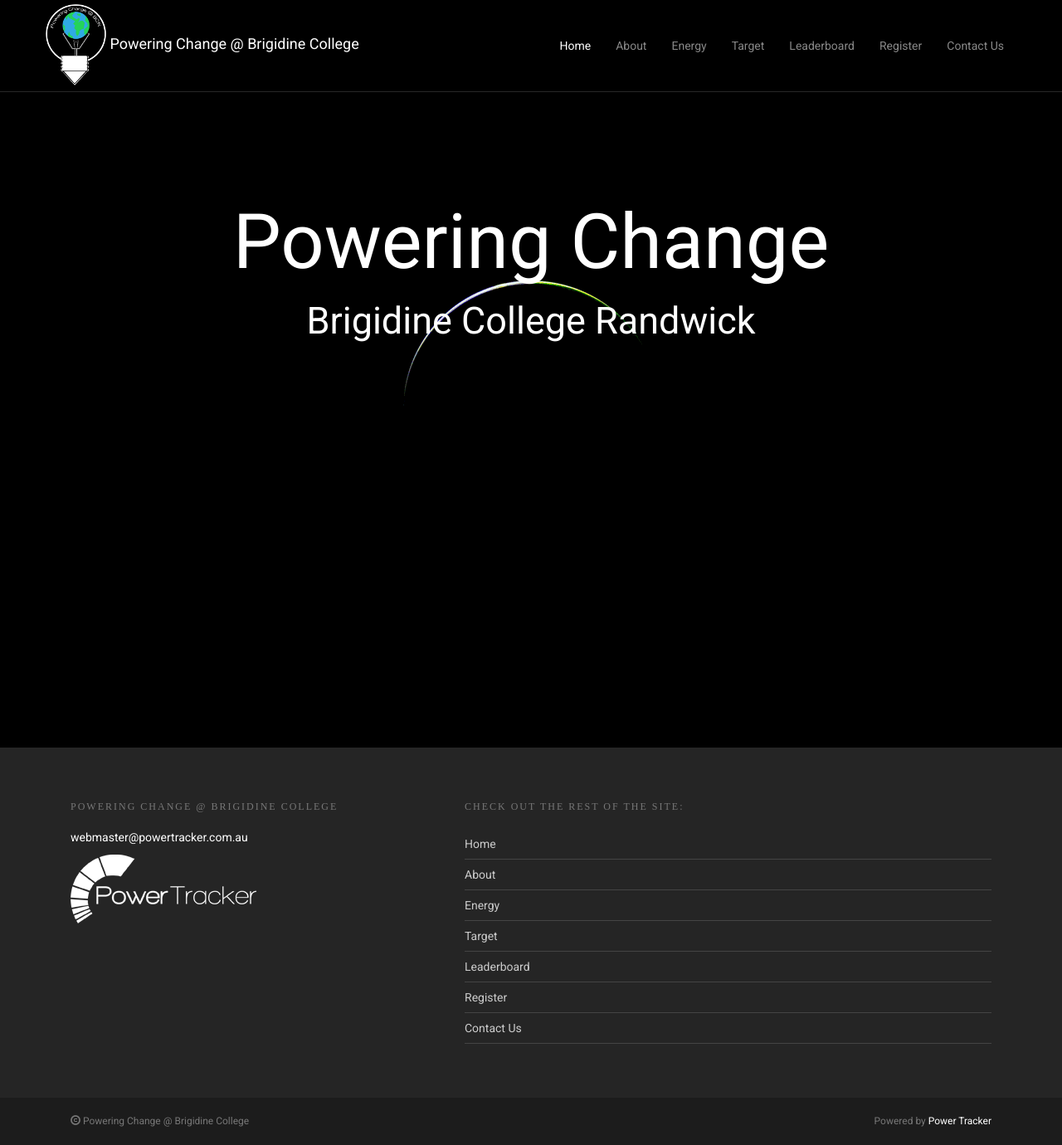
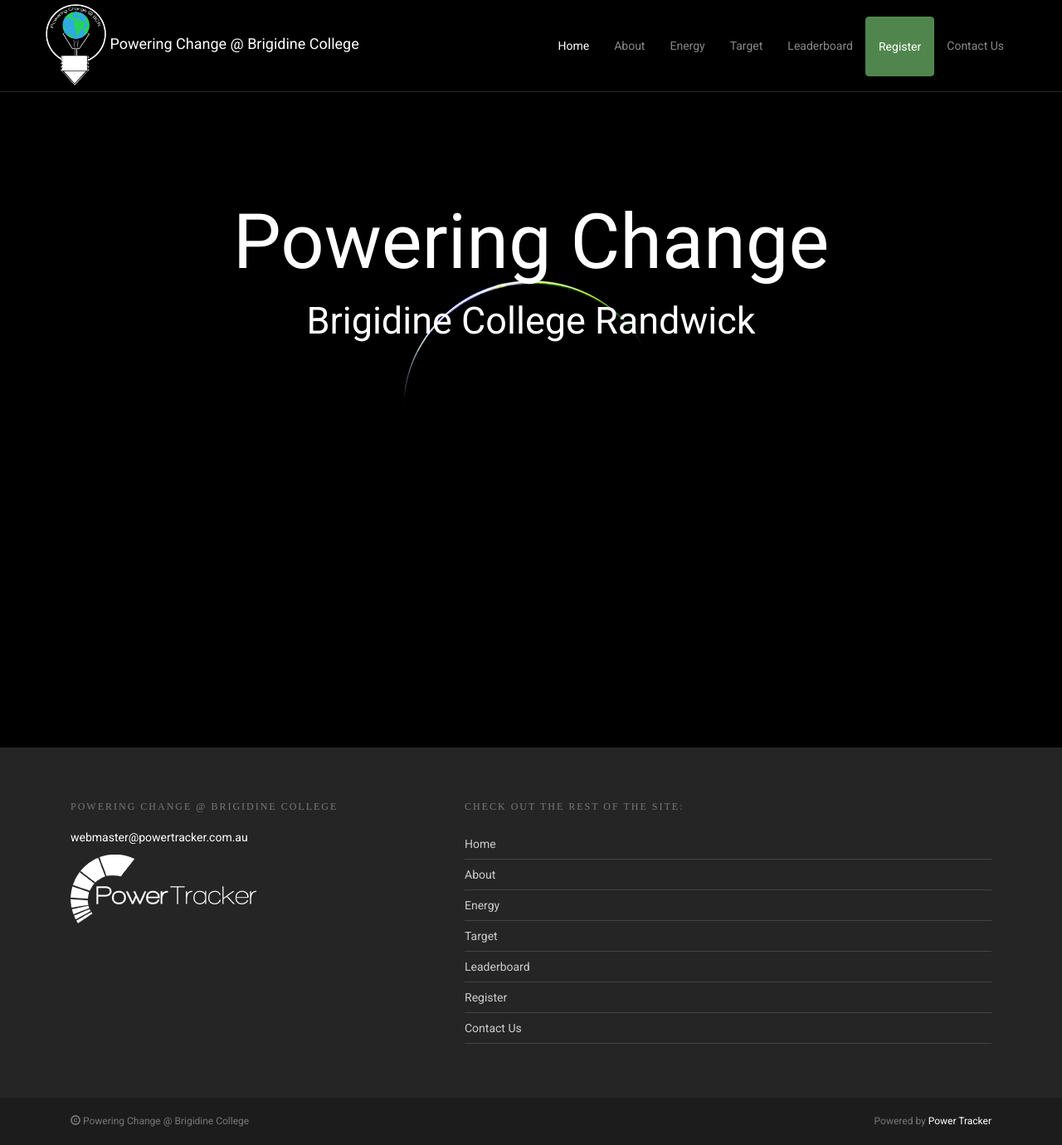
Before and after one commit to samyalv04/brigidine.powertracker.com.au, a Jekyll site: the page built from index.html, in a window 1280 px wide. Shown: the whole page at 83% size. Built offline with Jekyll 4.4.1, drawn with Linux system fonts in a browser that asks for light colours.

Commit message:
Make register button green

```diff
--- a/_includes/header.html
+++ b/_includes/header.html
@@ -20,7 +20,9 @@
                     {% else %}
                         {% assign class = "normal" %}
                     {% endif %}
-                    <li class="{{ class }}"><a href="{{ menuitem.url }}">{{ menuitem.title }}</a></li>
+                    <li class="{{ class }}" target="{{ menuitem.target}}">
+                        <a href="{{ menuitem.url }}" class="{{ menuitem.class }}" target="{{ menuitem.target}}">{{ menuitem.title }}</a>
+                    </li>
                 {% endfor %}
             </ul>
         </div><!--/.nav-collapse -->
--- a/_sass/_main.scss
+++ b/_sass/_main.scss
@@ -11,6 +11,19 @@ body {
     padding: 5px 0;
     font-size: 18px;
     //font-weight: bold;
+}
+
+@media (min-width: 768px) {
+    .navbar-nav>li {
+        padding-top: 20px;
+        &>a {
+            padding-top: 25px;
+            padding-bottom: 25px;
+            &.btn-primary {
+                color: white;
+            }
+        }
+    }
 }
 
 .background {
```
